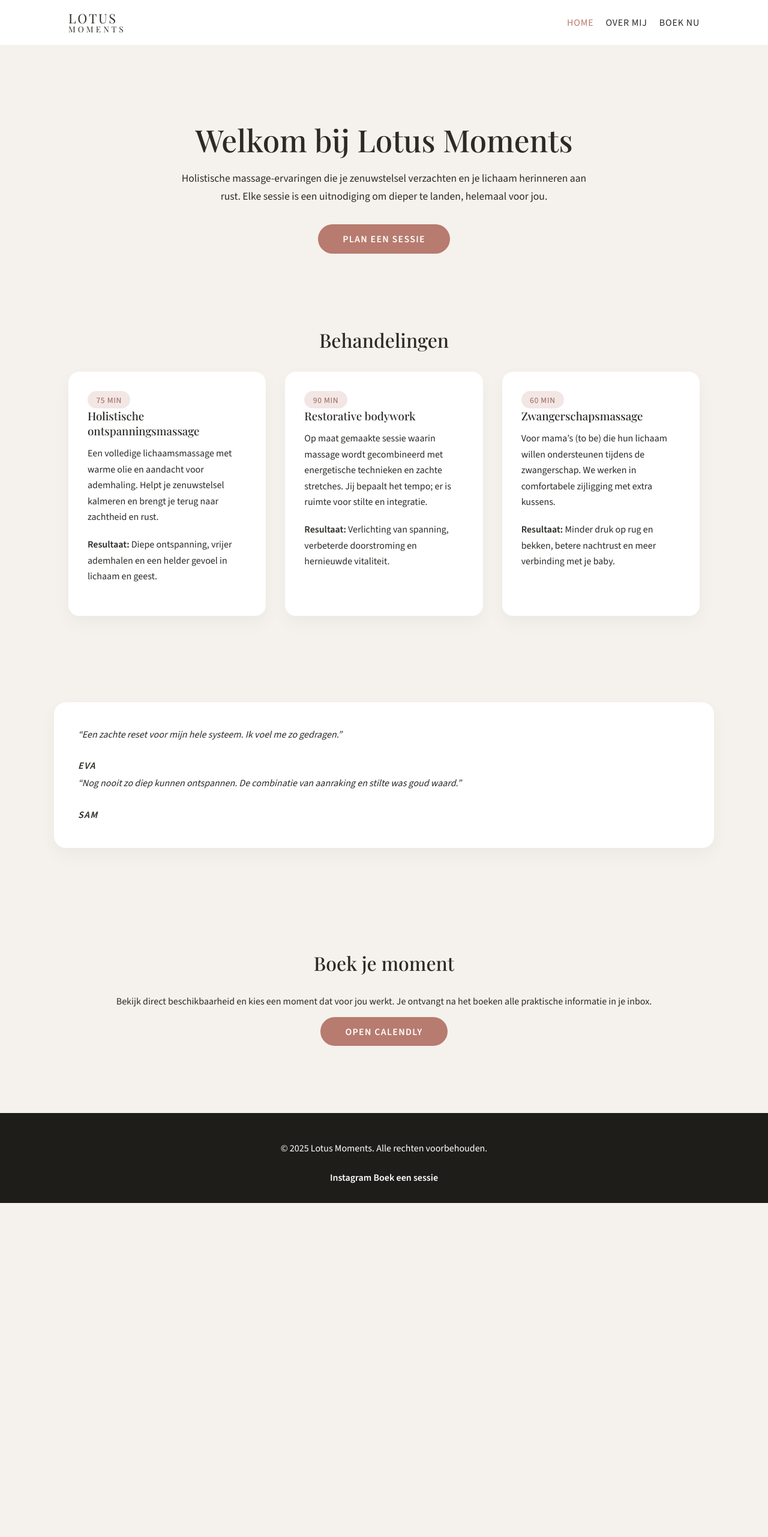
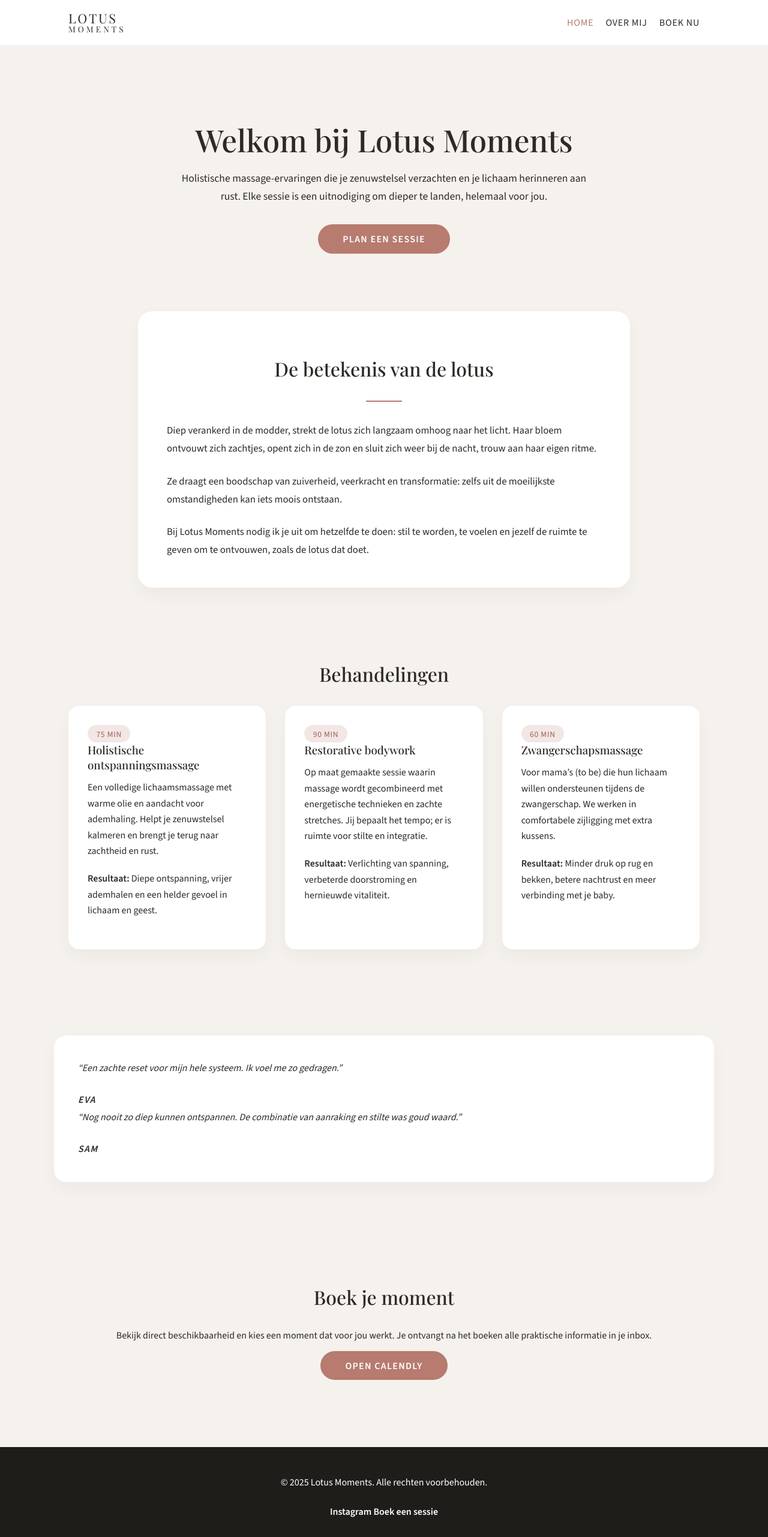
Before and after one commit to LotusMoments/website, a Jekyll site: the page built from index.md, in a window 1280 px wide. Shown: the whole page at 60% size. Built offline with Jekyll 4.4.1, drawn with Linux system fonts in a browser that asks for light colours; before the commit the page ends 2006 px from its top, so only the background shows below that.

Commit message:
Add lotus meaning section with copy and styling

```diff
--- a/_layouts/home.html
+++ b/_layouts/home.html
@@ -16,6 +16,19 @@ layout: default
     </a>
   </div>
 </section>
+
+{% if page.lotus %}
+<section class="sections lotus" id="betekenis-van-de-lotus">
+  <div class="container lotus-card">
+    <h2 class="section-title">{{ page.lotus.title }}</h2>
+    <div class="lotus-copy">
+      {% for paragraph in page.lotus.paragraphs %}
+      <p>{{ paragraph }}</p>
+      {% endfor %}
+    </div>
+  </div>
+</section>
+{% endif %}
 
 <section class="sections">
   <div class="container">
--- a/assets/css/style.css
+++ b/assets/css/style.css
@@ -139,6 +139,37 @@ body {
   font-size: 2rem;
   text-align: center;
   margin-bottom: 2rem;
+}
+
+.lotus-card {
+  background: var(--neutral);
+  border-radius: 24px;
+  padding: 3rem;
+  box-shadow: rgba(0, 0, 0, 0.04) 0px 12px 30px;
+  max-width: 820px;
+  margin: 0 auto;
+}
+
+.lotus-copy {
+  display: flex;
+  flex-direction: column;
+  gap: 1.5rem;
+  line-height: 1.8;
+  font-size: 1.05rem;
+  text-align: left;
+}
+
+.lotus-copy p {
+  margin: 0;
+}
+
+.lotus-copy p:first-child::before {
+  content: "";
+  display: block;
+  width: 60px;
+  height: 2px;
+  background: var(--accent);
+  margin: 0 auto 2rem;
 }
 
 .treatments-grid {
@@ -312,6 +343,10 @@ body {
     padding: 1.75rem;
   }
 
+  .lotus-card {
+    padding: 2.2rem 1.75rem;
+  }
+
   .reviews {
     padding: 2rem;
   }
--- a/index.md
+++ b/index.md
@@ -3,6 +3,12 @@ layout: home
 title: Home
 hero_title: Welkom bij Lotus Moments
 hero_intro: "Holistische massage-ervaringen die je zenuwstelsel verzachten en je lichaam herinneren aan rust. Elke sessie is een uitnodiging om dieper te landen, helemaal voor jou."
+lotus:
+  title: De betekenis van de lotus
+  paragraphs:
+    - "Diep verankerd in de modder, strekt de lotus zich langzaam omhoog naar het licht. Haar bloem ontvouwt zich zachtjes, opent zich in de zon en sluit zich weer bij de nacht, trouw aan haar eigen ritme."
+    - "Ze draagt een boodschap van zuiverheid, veerkracht en transformatie: zelfs uit de moeilijkste omstandigheden kan iets moois ontstaan."
+    - "Bij Lotus Moments nodig ik je uit om hetzelfde te doen: stil te worden, te voelen en jezelf de ruimte te geven om te ontvouwen, zoals de lotus dat doet."
 reviews:
   - quote: "Een zachte reset voor mijn hele systeem. Ik voel me zo gedragen."
     naam: Eva
```
